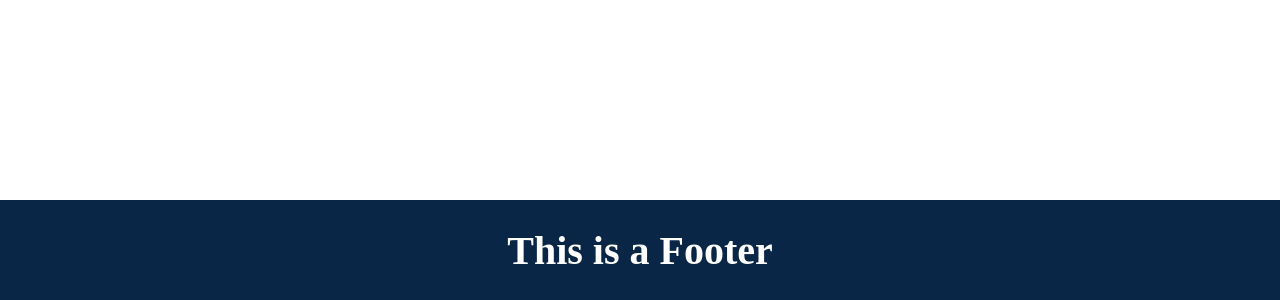
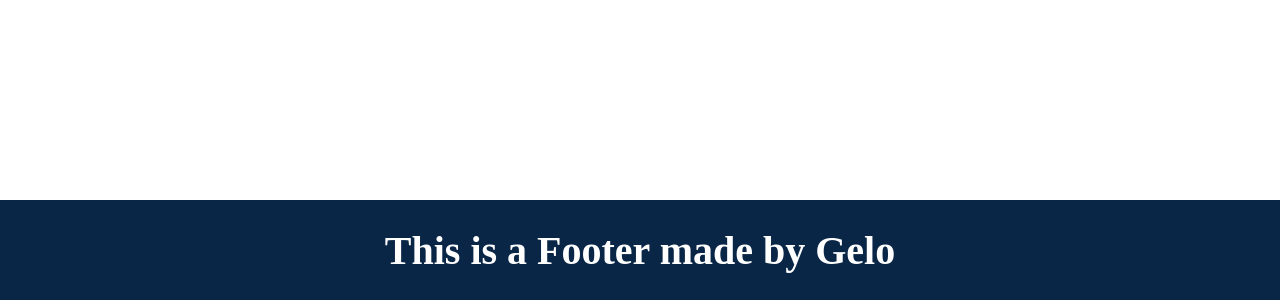
Before and after one commit to geloman-likes-rust/dog-galleryy, a React (Vite) app: page / in a window 1280 px wide. Shown: the part 680-980 px from the top of the page. Built offline with nearby package versions, Linux system fonts and the light colour scheme; no server answers.

Commit message:
Update footer content

```diff
--- a/src/App.jsx
+++ b/src/App.jsx
@@ -64,7 +64,7 @@ function App() {
       <main className="page__main">
         <Grid data={dogBreed} />
       </main>
-      <footer className="page__footer">This is a Footer</footer>
+      <footer className="page__footer">This is a Footer made by Gelo</footer>
     </div>
   );
 }
```
